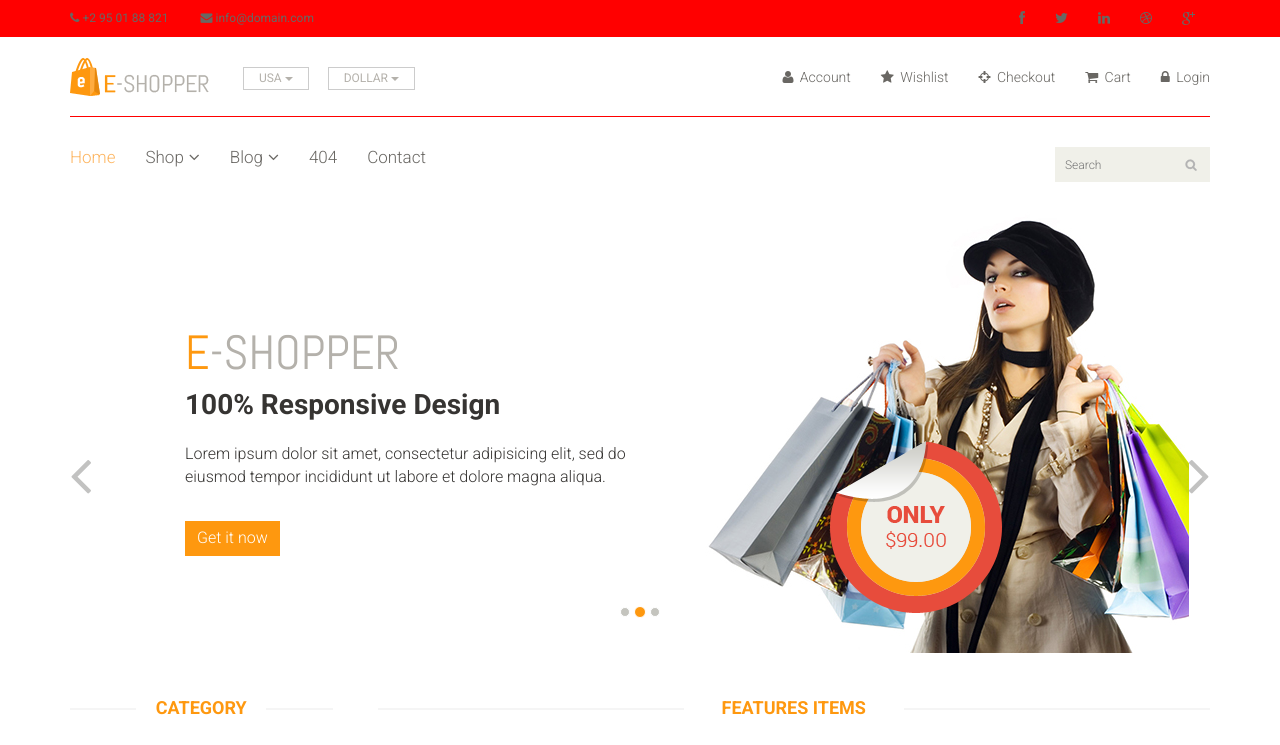
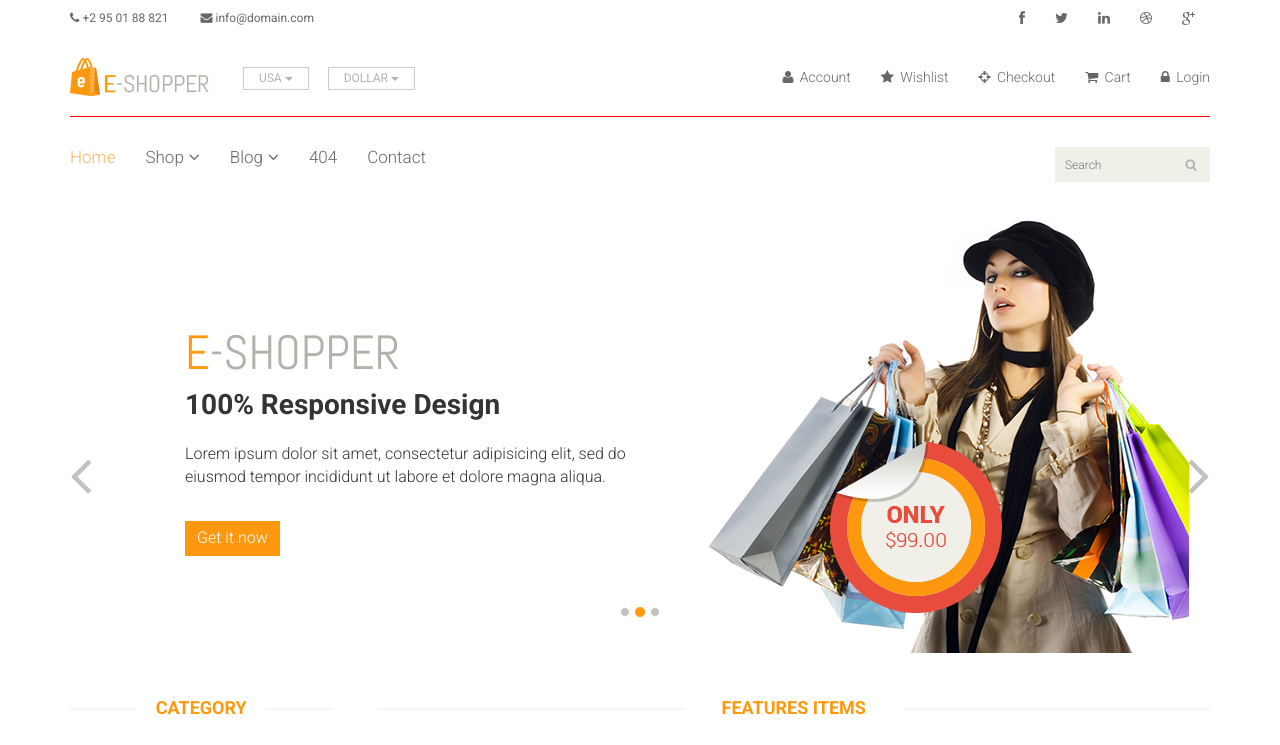
Before and after one commit to ariesvenus/ariesvenus.github.io, a plain HTML site: page index.html in a window 1280 px wide. Shown: the top 745 px of the page. Drawn offline with Linux system fonts and the light colour scheme.

Commit message:
Update main.css

```diff
--- a/css/main.css
+++ b/css/main.css
@@ -68,7 +68,7 @@ a#scrollUp i{
 **************************/
 
 .header_top {
-  background: none repeat scroll 0 0 #ff0000;
+  background: none repeat scroll 0 0 /images/home/bg_utama.jpg;
 }
 
 .contactinfo ul li:first-child{
```
